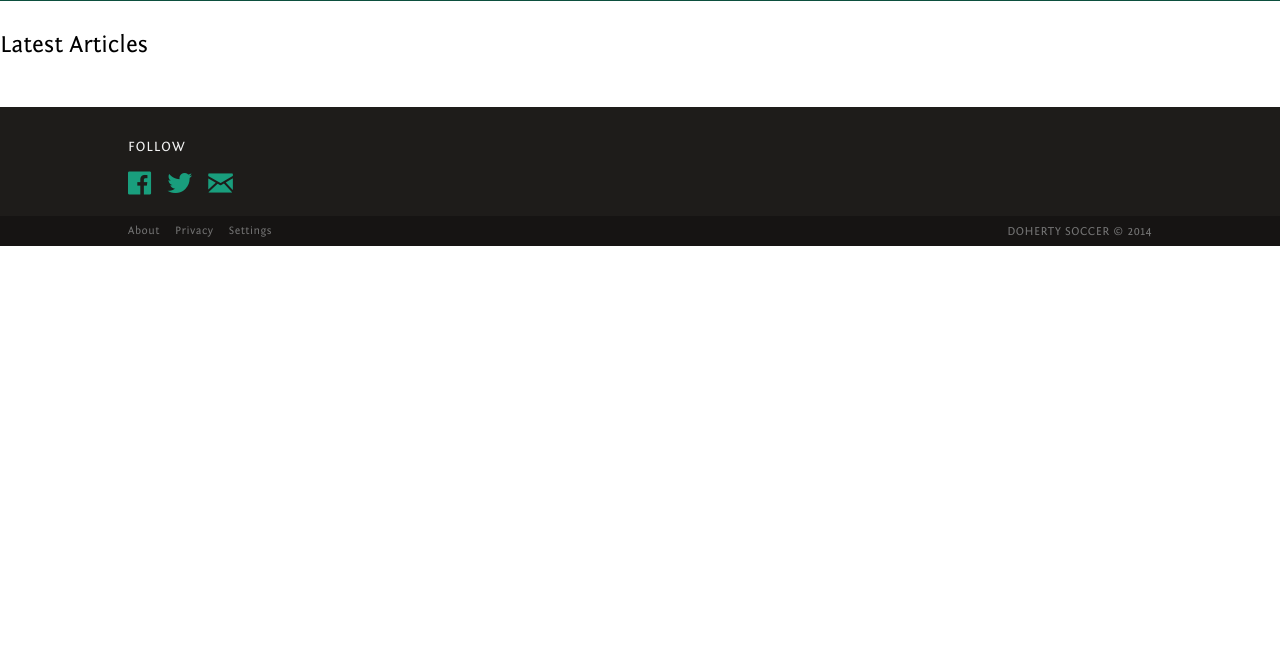
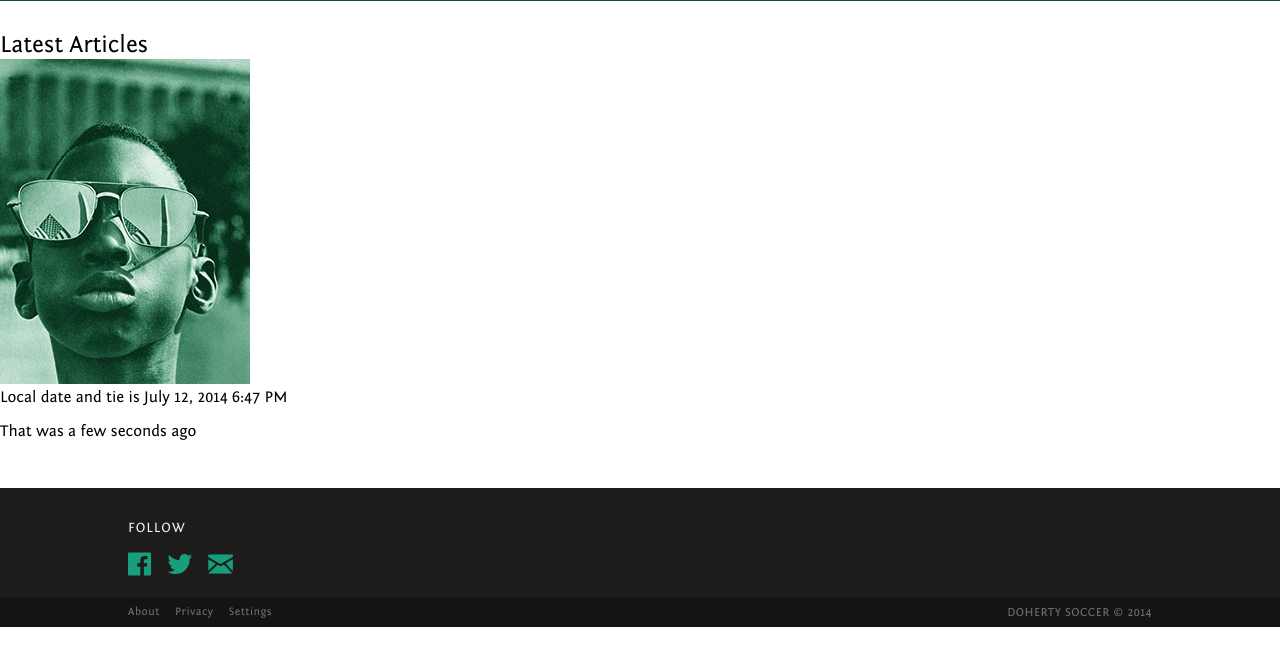
Before and after one commit to Z4P0/ds, a Flask app: page / in a window 1280 px wide. Shown: the part 41-707 px from the top of the page. Run offline with Flask 2, Linux system fonts and the light colour scheme; some libraries are stand-ins or nearby versions.

Commit message:
added flask-moment. wil implement native JS version later

```diff
--- a/hello.py
+++ b/hello.py
@@ -1,8 +1,12 @@
 from flask import Flask, render_template
 from flask.ext.script import Manager
+from flask.ext.moment import Moment
+
+from datetime import datetime
 
 app = Flask(__name__)
 manager = Manager(app)
+moment = Moment(app)
 
 
 
@@ -12,7 +16,8 @@ def index():
 		title = 'DS',
 		description = 'Your source for the CONCACAF',
 		page_id = 'homepage',
-		data_page = 'homepage'
+		data_page = 'homepage',
+		current_time = datetime.utcnow()
 		)
 
 
--- a/templates/base.html
+++ b/templates/base.html
@@ -66,5 +66,6 @@
     </footer>
   </div>
   <script src="/static/js/libs/jquery.js"></script>
+  {{ moment.include_moment() }}
   <script src="/static/js/main.min.js"></script>
 </body></html>
--- a/templates/ds/00-homepage.html
+++ b/templates/ds/00-homepage.html
@@ -9,5 +9,7 @@
 {% block content %}
 <h2>Latest Articles</h2>
 
-<!-- <img src="/static/img/freedom.jpg"> -->
+<img src="/static/img/freedom.jpg">
+<p>Local date and tie is {{ moment(current_time).format('LLL') }}</p>
+<p>That was {{ moment(current_time).fromNow(refresh=True) }}</p>
 {% endblock %}
```
